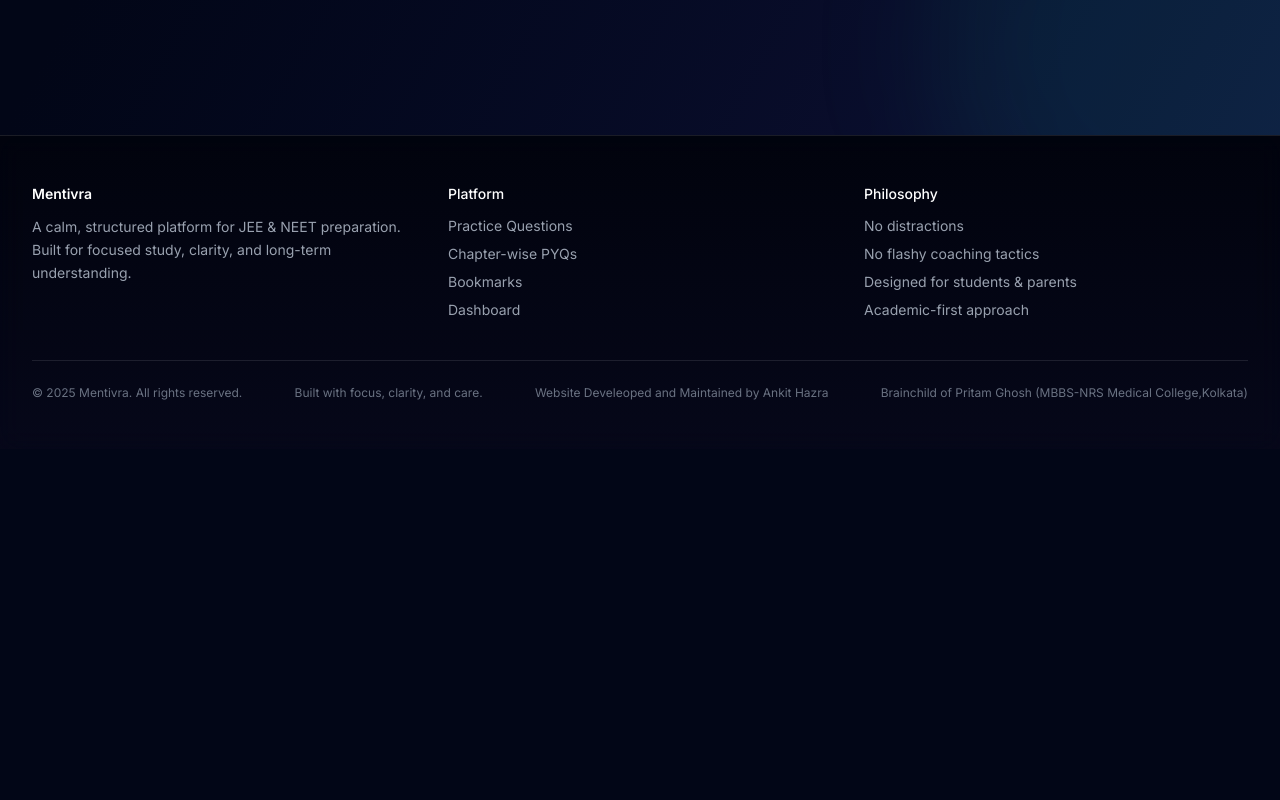
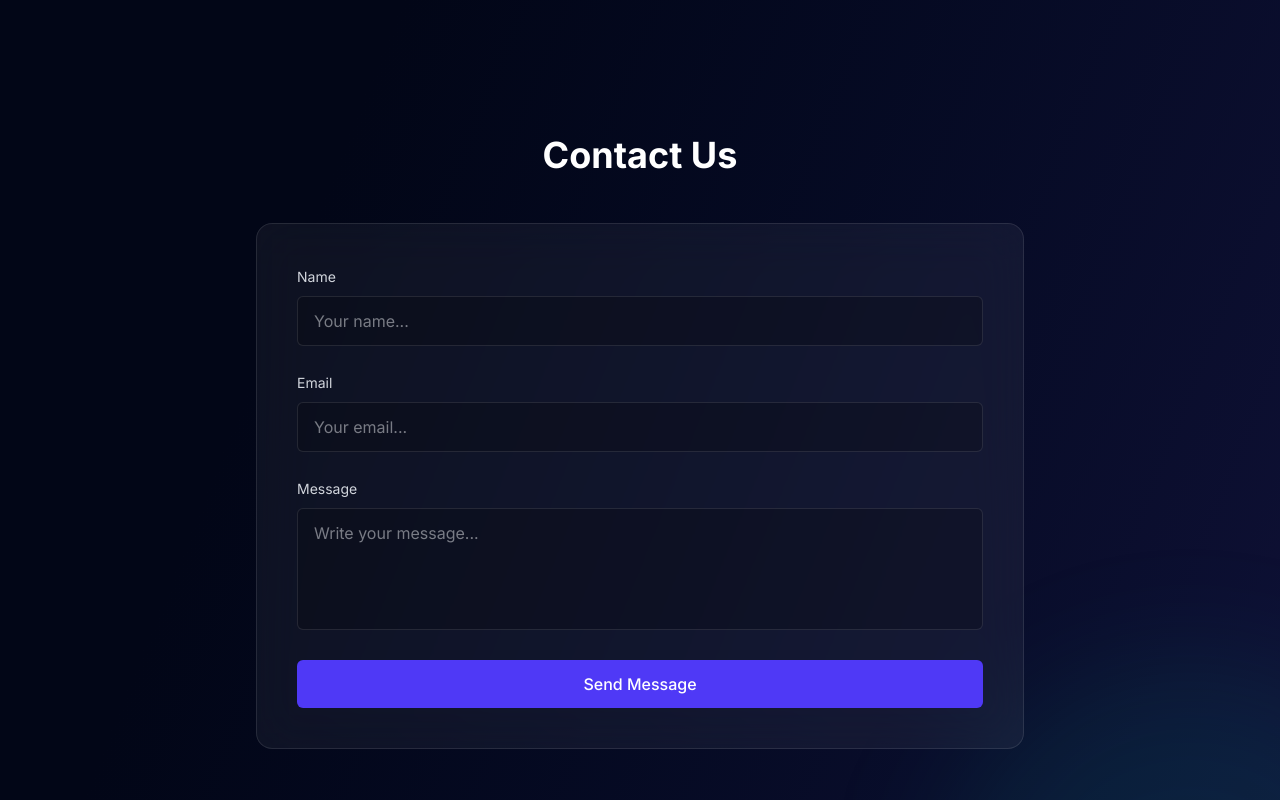
Before and after one commit to AnkitHazra/Mentivra-frontend, a React (Vite) app: page / in a window 1280 px wide. Shown: the part 2200-3000 px from the top of the page. Before the commit the page ends 2649 px from the top, so only its background shows below. Built offline with nearby package versions, Linux system fonts and the light colour scheme; no server answers.

Commit message:
added a contact us section

```diff
--- a/package.json
+++ b/package.json
@@ -10,9 +10,11 @@
     "preview": "vite preview"
   },
   "dependencies": {
+    "@emailjs/browser": "^4.4.1",
     "@tailwindcss/vite": "^4.1.18",
     "aos": "^2.3.4",
     "axios": "^1.13.2",
+    "emailjs-com": "^3.2.0",
     "react": "^19.2.0",
     "react-dom": "^19.2.0",
     "react-icons": "^5.5.0",
--- /dev/null
+++ b/src/components/ContactForm.jsx
@@ -0,0 +1,102 @@
+import { useState } from "react";
+import emailjs from "@emailjs/browser";
+
+export default function ContactForm() {
+
+  const [form, setForm] = useState({
+    name: "",
+    email: "",
+    message: "",
+  });
+
+  const [status, setStatus] = useState("");
+
+  function handleChange(e) {
+    setForm({ ...form, [e.target.name]: e.target.value });
+  }
+
+  async function sendEmail(e) {
+    e.preventDefault();
+    setStatus("Sending...");
+
+    try {
+      await emailjs.send(
+        "service_dd2sosr",
+        "template_hb6r3pd",
+        form,
+        "EzOYf-i95TXPCntgH"
+      );
+
+      setStatus("Message sent successfully!");
+      setForm({ name: "", email: "", message: "" });
+
+    } catch (error) {
+      console.log(error);
+      setStatus("Failed to send message.");
+    }
+  }
+
+  return (
+    <form
+      onSubmit={sendEmail}
+      className="max-w-3xl mx-auto bg-white/5 backdrop-blur-xl
+               border border-white/10 p-10 rounded-2xl space-y-6"
+    >
+
+      <div>
+        <label className="text-gray-300 text-sm">Name</label>
+        <input
+          name="name"
+          value={form.name}
+          onChange={handleChange}
+          required
+          className="w-full mt-2 bg-black/20 border border-white/10
+                     rounded-md px-4 py-3 text-gray-200"
+          placeholder="Your name..."
+        />
+      </div>
+
+      <div>
+        <label className="text-gray-300 text-sm">Email</label>
+        <input
+          name="email"
+          type="email"
+          value={form.email}
+          onChange={handleChange}
+          required
+          className="w-full mt-2 bg-black/20 border border-white/10
+                     rounded-md px-4 py-3 text-gray-200"
+          placeholder="Your email..."
+        />
+      </div>
+
+      <div>
+        <label className="text-gray-300 text-sm">Message</label>
+        <textarea
+          name="message"
+          value={form.message}
+          onChange={handleChange}
+          required
+          rows="4"
+          className="w-full mt-2 bg-black/20 border border-white/10
+                     rounded-md px-4 py-3 text-gray-200 resize-none"
+          placeholder="Write your message..."
+        ></textarea>
+      </div>
+
+      <button
+        type="submit"
+        className="w-full bg-indigo-600 hover:bg-indigo-500
+                   py-3 rounded-md text-white font-medium transition"
+      >
+        Send Message
+      </button>
+
+      {status && (
+        <p className="text-center text-gray-300 text-sm mt-2">
+          {status}
+        </p>
+      )}
+    </form>
+  );
+}
--- a/src/components/Footer.jsx
+++ b/src/components/Footer.jsx
@@ -47,18 +47,19 @@
 
         {/* Bottom line */}
         <div className="mt-10 pt-6 border-t border-white/10 flex flex-col md:flex-row justify-between items-center text-xs text-gray-500">
-          <p>
+          <p className="ml-1.5">
             © {new Date().getFullYear()} Mentivra. All rights reserved.
           </p>
-          <p className="mt-2 md:mt-0">
+          <p className="mt-2 md:mt-0 ">
             Built with focus, clarity, and care.
           </p>
           <p className="mt-2 md:mt-0">
             <a href="https://ankithazra.online">Website Develeoped and Maintained by Ankit Hazra</a>
           </p>
           <p className="mt-2 md:mt-0">
-            Brainchild of Pritam Ghosh (MBBS-NRS Medical College,Kolkata)
+            BrainChild of Pritam Ghosh (MBBS-NRS Medical College,Kolkata)
           </p>
+
 
         </div>
       </div>
--- a/src/pages/Landing.jsx
+++ b/src/pages/Landing.jsx
@@ -1,5 +1,6 @@
 import { Link } from "react-router-dom";
 import { useState } from "react";
+import ContactForm from "../components/ContactForm";
 
 export default function Landing() {
 
@@ -39,7 +40,7 @@
       <div className="absolute -bottom-40 -right-40 w-[500px] h-[500px] bg-teal-500/10 rounded-full blur-3xl" />
 
       {/* HERO SECTION */}
-      <div   className="relative z-10 max-w-4xl px-6 text-center">
+      <div className="relative z-10 max-w-4xl px-6 text-center">
 
         <h1 data-aos="fade-up" className="text-4xl md:text-6xl font-semibold text-white leading-tight mb-6">
           Learn With Clarity
@@ -48,7 +49,7 @@
           </span>
         </h1>
 
-        <p   data-aos="fade-up"
+        <p data-aos="fade-up"
           data-aos-delay="150" className="text-gray-400 max-w-2xl mx-auto mb-10 leading-relaxed text-lg md:text-xl">
           Practice previous year questions chapter-wise with clarity and focus.
           Designed for serious aspirants and trusted by parents.
@@ -73,7 +74,7 @@
       </div>
 
       {/* PRODUCT DESCRIPTION & CREDIBILITY CARD */}
-      <div  data-aos="zoom-in" className="relative z-10 w-full mt-32 px-6 ">
+      <div data-aos="zoom-in" className="relative z-10 w-full mt-32 px-6 ">
         <div className="max-w-5xl mx-auto bg-white/5 backdrop-blur-xl border border-white/10 rounded-2xl p-10 shadow-lg">
 
           <h2 className="text-3xl md:text-4xl font-semibold text-white text-center mb-6">
@@ -225,6 +226,14 @@
 
         </div>
       </div>
+      {/* CONTACT SECTION */}
+      <div className="relative z-10 w-full mt-32 px-6 pb-32">
+        <h2 className="text-4xl font-bold text-center text-white mb-12">
+          Contact Us
+        </h2>
+
+        <ContactForm />
+      </div>
 
       {/* Bottom Spacer */}
       <div className="h-32" />
```
Also changed, not shown: 1 other file (tests, documents, lock files or other folders). Lines whose indentation alone changed are shown as unchanged.
